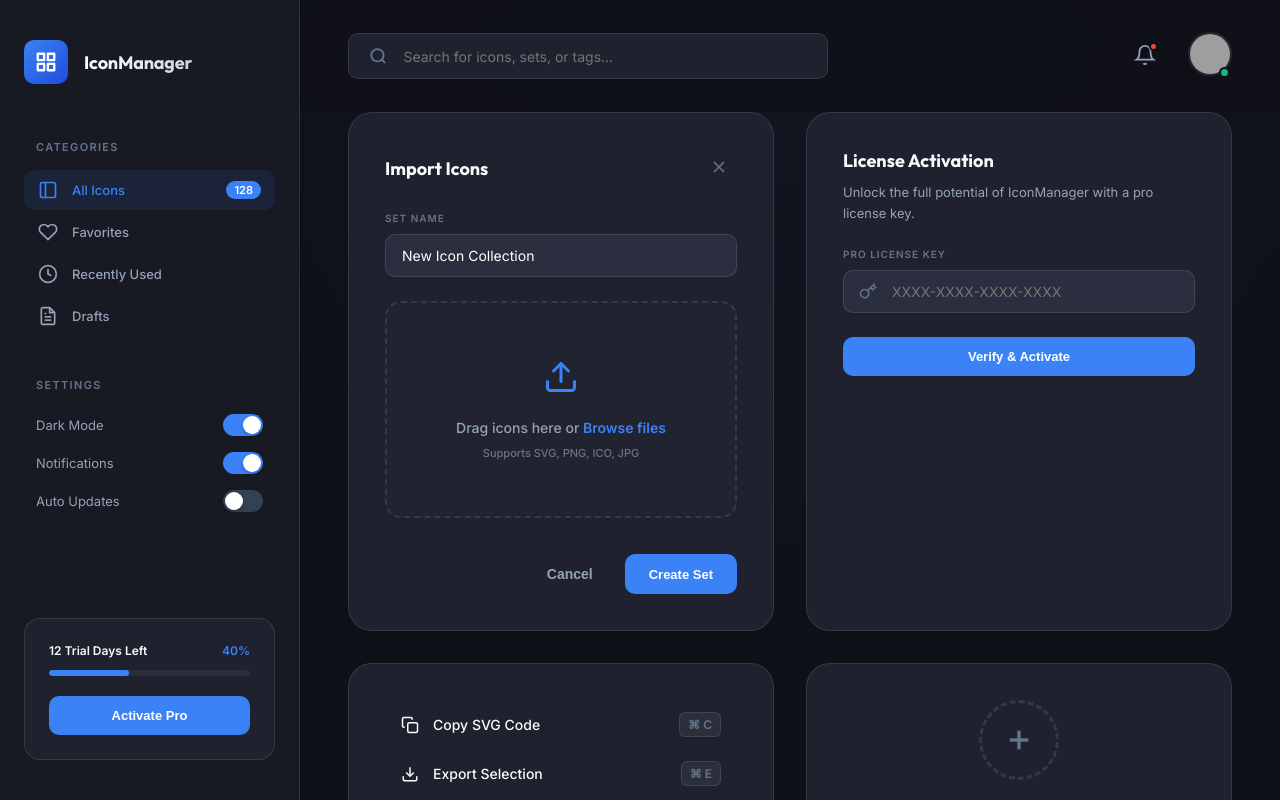
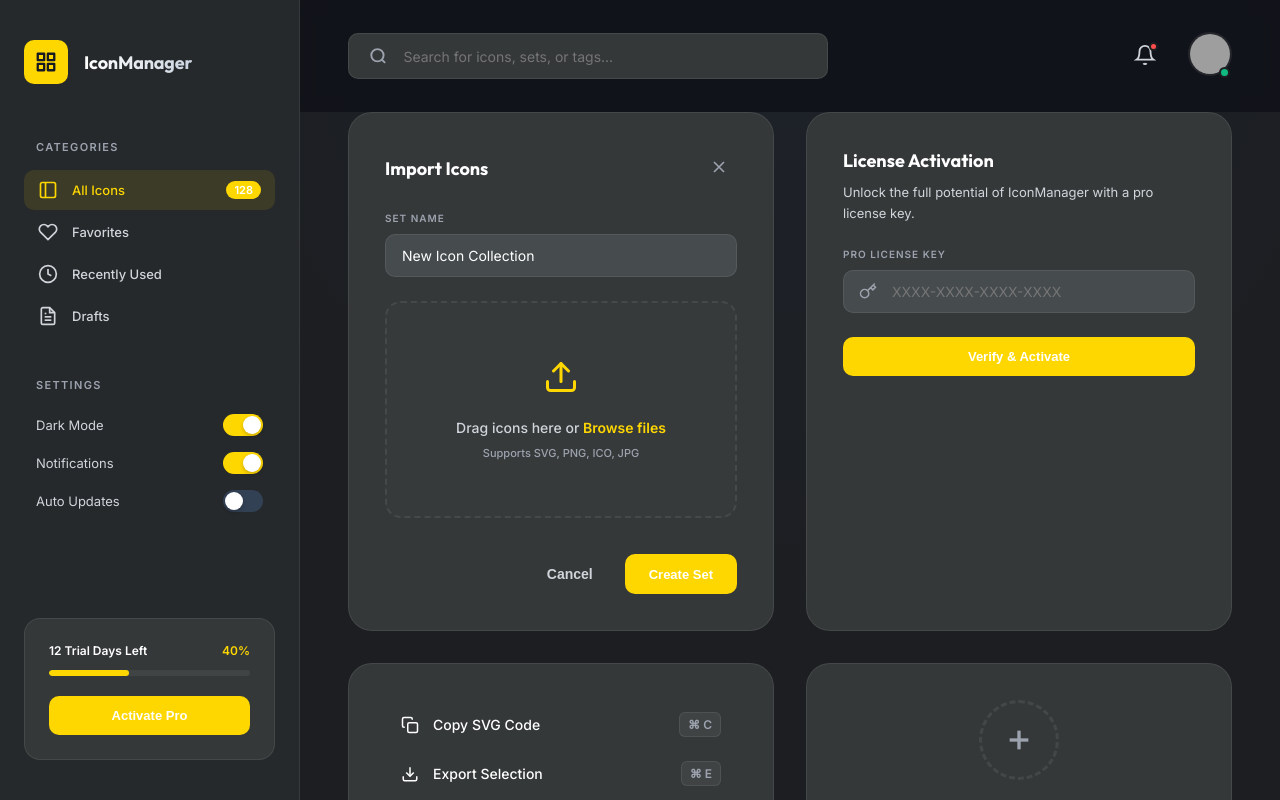
Before and after one commit to skdsam/rust-boilerplate, a website: page src/index.html in a window 1280 px wide. Drawn offline with Linux system fonts and the light colour scheme; grey boxes are pictures that could not be loaded.

Commit message:
Update color palette: Quartz (#353839) and Gold (#FFD700) theme

```diff
--- a/src/styles.css
+++ b/src/styles.css
@@ -1,22 +1,22 @@
 :root {
-  /* Color Palette - Deep, Professional Slate/Charcoal */
-  --bg-app: #0f1118;
-  --bg-sidebar: #171923;
-  --bg-card: #1f222e;
-  --bg-card-hover: #262a39;
-  --bg-input: #2a2e3f;
+  /* Color Palette - Quartz & Gold */
+  --bg-app: #1c1e21; /* Slightly darker than 353839 for depth */
+  --bg-sidebar: #26292b;
+  --bg-card: #353839; /* Quartz */
+  --bg-card-hover: #3e4244;
+  --bg-input: #464b4d;
 
-  --text-primary: #f8fafc;
-  --text-secondary: #94a3b8;
-  --text-muted: #64748b;
+  --text-primary: #ffffff;
+  --text-secondary: #d1d5db;
+  --text-muted: #9ca3af;
 
-  --accent: #3b82f6; /* Modern Blue */
-  --accent-glow: rgba(59, 130, 246, 0.2);
-  --accent-soft: rgba(59, 130, 246, 0.1);
-  --danger: #ef4444;
+  --accent: #FFD700; /* Gold */
+  --accent-glow: rgba(255, 215, 0, 0.2);
+  --accent-soft: rgba(255, 215, 0, 0.1);
+  --danger: #ff4d4d;
 
   --border-light: rgba(255, 255, 255, 0.05);
-  --border-medium: rgba(255, 255, 255, 0.1);
+  --border-medium: rgba(255, 255, 255, 0.08);
 
   /* Typography */
   --font-header: 'Outfit', sans-serif;
@@ -75,12 +75,12 @@
 .logo-box {
   width: 44px;
   height: 44px;
-  background: linear-gradient(135deg, var(--accent), #1d4ed8);
+  background: var(--accent);
   border-radius: var(--radius-sm);
   display: flex;
   align-items: center;
   justify-content: center;
-  color: white;
+  color: #171923; /* Dark icon on gold */
 }
 
 .brand-name {
@@ -306,7 +306,7 @@
 }
 
 .btn-primary-solid:hover {
-  background: #2563eb;
+  background: #e6c200; /* Darker Gold */
   transform: translateY(-2px);
 }
 
```
